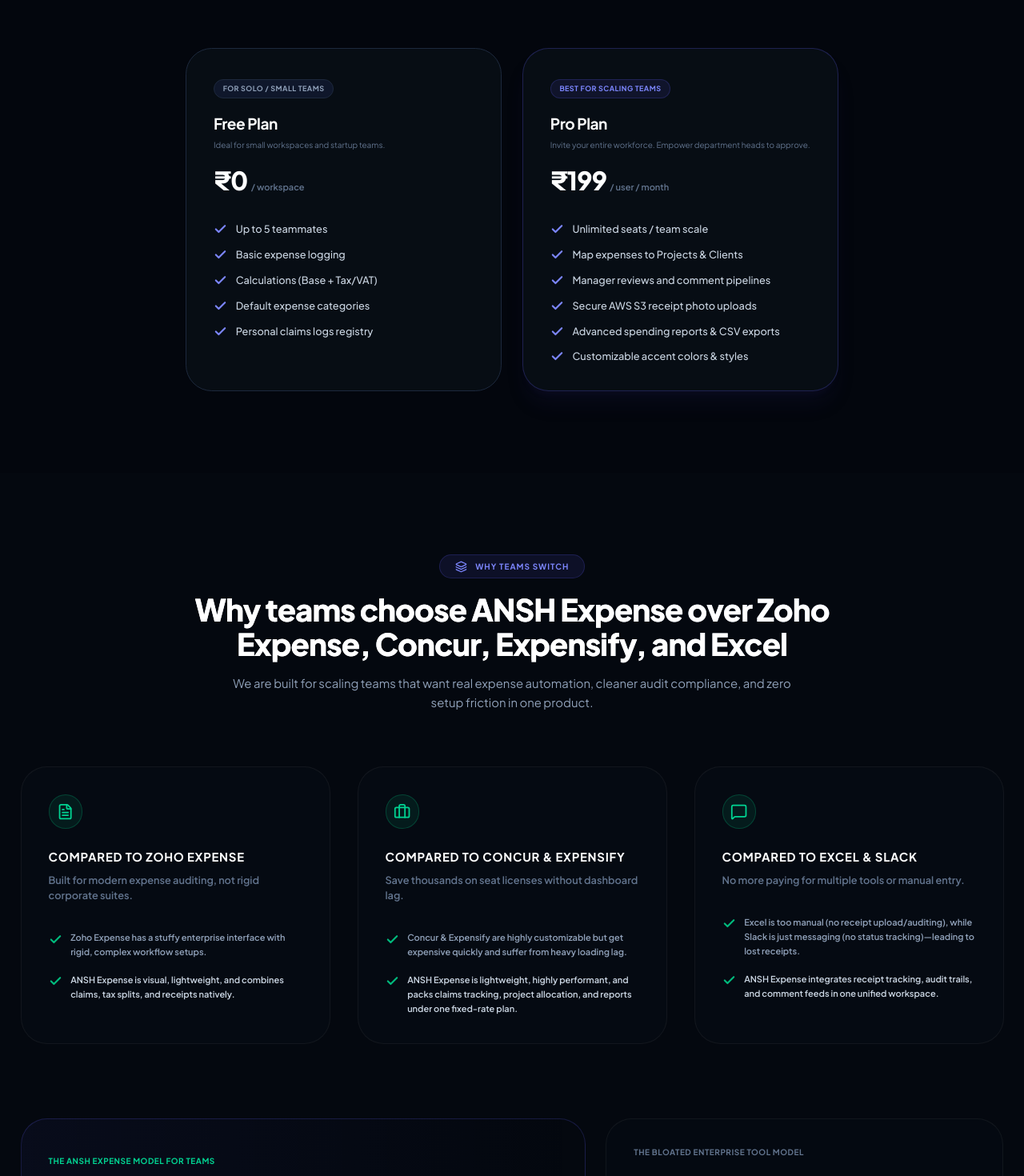
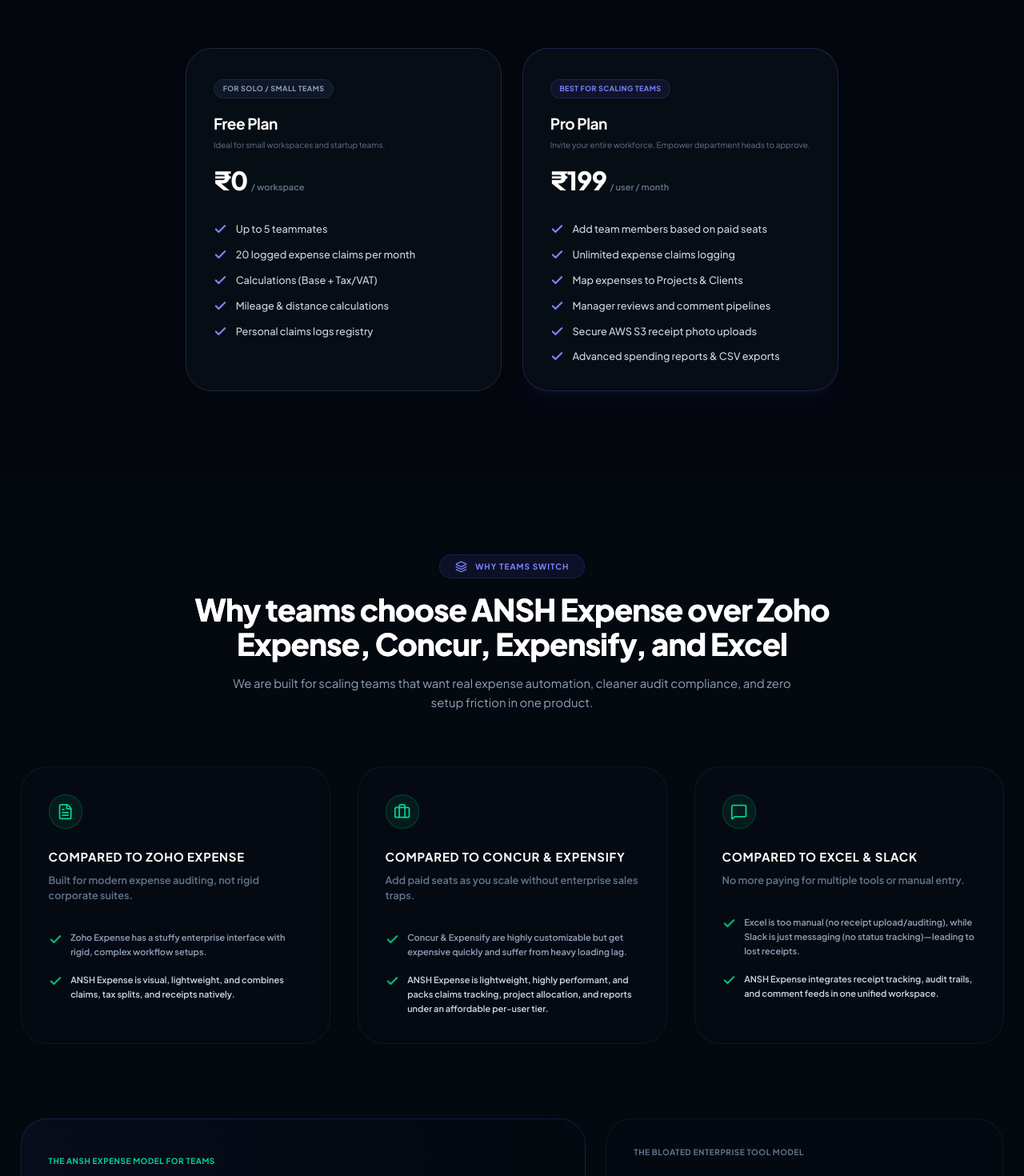
Before and after one commit to rahulstark123/ansh-expense, a Next.js app: page / in a window 1280 px wide. Shown: the part 2042-3512 px from the top of the page at 80% size. Built offline with nearby package versions, Linux system fonts and the light colour scheme; no server answers.

Commit message:
design: align landing page pricing plans with actual app limits and seat model

```diff
--- a/src/app/page.tsx
+++ b/src/app/page.tsx
@@ -504,7 +504,7 @@
                   </li>
                   <li className="flex items-center gap-2.5">
                     <Check className="h-4 w-4 text-indigo-400 shrink-0" strokeWidth={3} />
-                    <span>Basic expense logging</span>
+                    <span>20 logged expense claims per month</span>
                   </li>
                   <li className="flex items-center gap-2.5">
                     <Check className="h-4 w-4 text-indigo-400 shrink-0" strokeWidth={3} />
@@ -512,7 +512,7 @@
                   </li>
                   <li className="flex items-center gap-2.5">
                     <Check className="h-4 w-4 text-indigo-400 shrink-0" strokeWidth={3} />
-                    <span>Default expense categories</span>
+                    <span>Mileage & distance calculations</span>
                   </li>
                   <li className="flex items-center gap-2.5">
                     <Check className="h-4 w-4 text-indigo-400 shrink-0" strokeWidth={3} />
@@ -539,7 +539,11 @@
                 <ul className="space-y-3.5 pt-4 text-xs font-medium text-slate-300">
                   <li className="flex items-center gap-2.5">
                     <Check className="h-4 w-4 text-indigo-400 shrink-0" strokeWidth={3} />
-                    <span>Unlimited seats / team scale</span>
+                    <span>Add team members based on paid seats</span>
+                  </li>
+                  <li className="flex items-center gap-2.5">
+                    <Check className="h-4 w-4 text-indigo-400 shrink-0" strokeWidth={3} />
+                    <span>Unlimited expense claims logging</span>
                   </li>
                   <li className="flex items-center gap-2.5">
                     <Check className="h-4 w-4 text-indigo-400 shrink-0" strokeWidth={3} />
@@ -556,10 +560,6 @@
                   <li className="flex items-center gap-2.5">
                     <Check className="h-4 w-4 text-indigo-400 shrink-0" strokeWidth={3} />
                     <span>Advanced spending reports & CSV exports</span>
-                  </li>
-                  <li className="flex items-center gap-2.5">
-                    <Check className="h-4 w-4 text-indigo-400 shrink-0" strokeWidth={3} />
-                    <span>Customizable accent colors & styles</span>
                   </li>
                 </ul>
               </div>
@@ -616,7 +616,7 @@
             <div className="space-y-2">
               <h3 className="text-sm font-bold text-white uppercase tracking-wider">Compared to Concur & Expensify</h3>
               <p className="text-xs text-slate-500 font-semibold leading-normal">
-                Save thousands on seat licenses without dashboard lag.
+                Add paid seats as you scale without enterprise sales traps.
               </p>
             </div>
             <ul className="space-y-4 pt-2 text-xs font-semibold leading-relaxed">
@@ -626,7 +626,7 @@
               </li>
               <li className="flex gap-2.5 items-start">
                 <Check className="h-4 w-4 text-emerald-500 shrink-0 mt-0.5" strokeWidth={3} />
-                <span className="text-slate-300 text-[11px]">ANSH Expense is lightweight, highly performant, and packs claims tracking, project allocation, and reports under one fixed-rate plan.</span>
+                <span className="text-slate-300 text-[11px]">ANSH Expense is lightweight, highly performant, and packs claims tracking, project allocation, and reports under an affordable per-user tier.</span>
               </li>
             </ul>
           </div>
```
